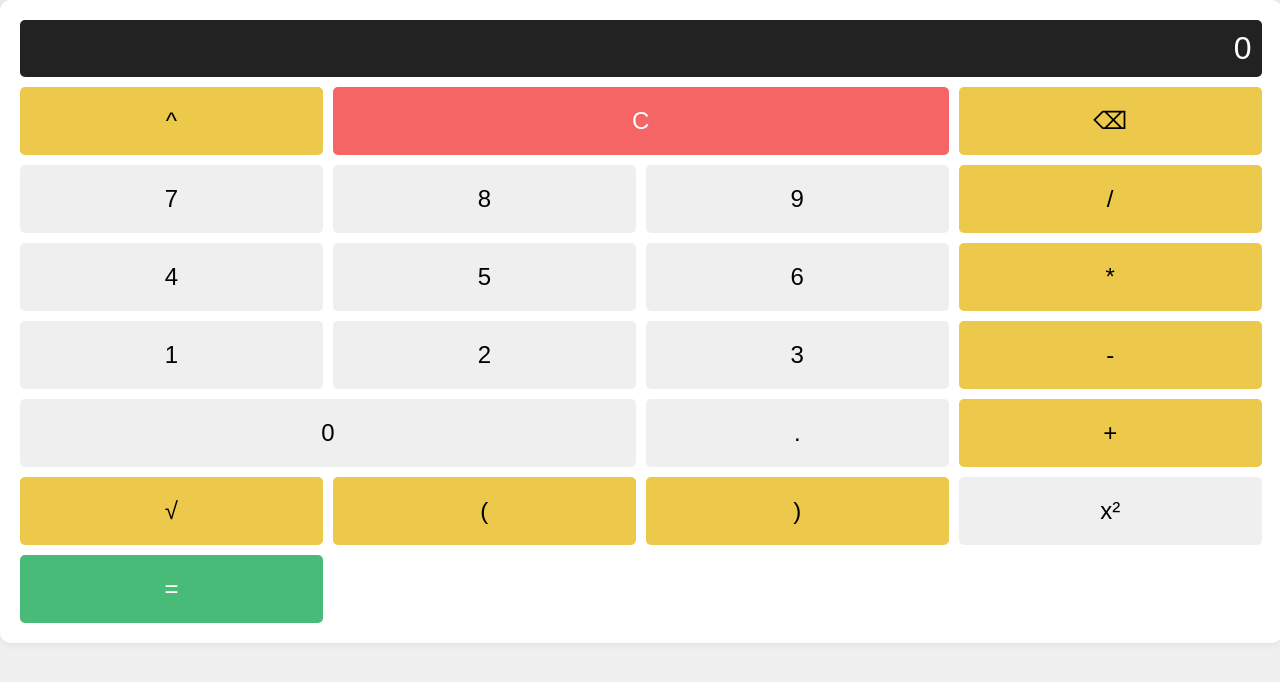
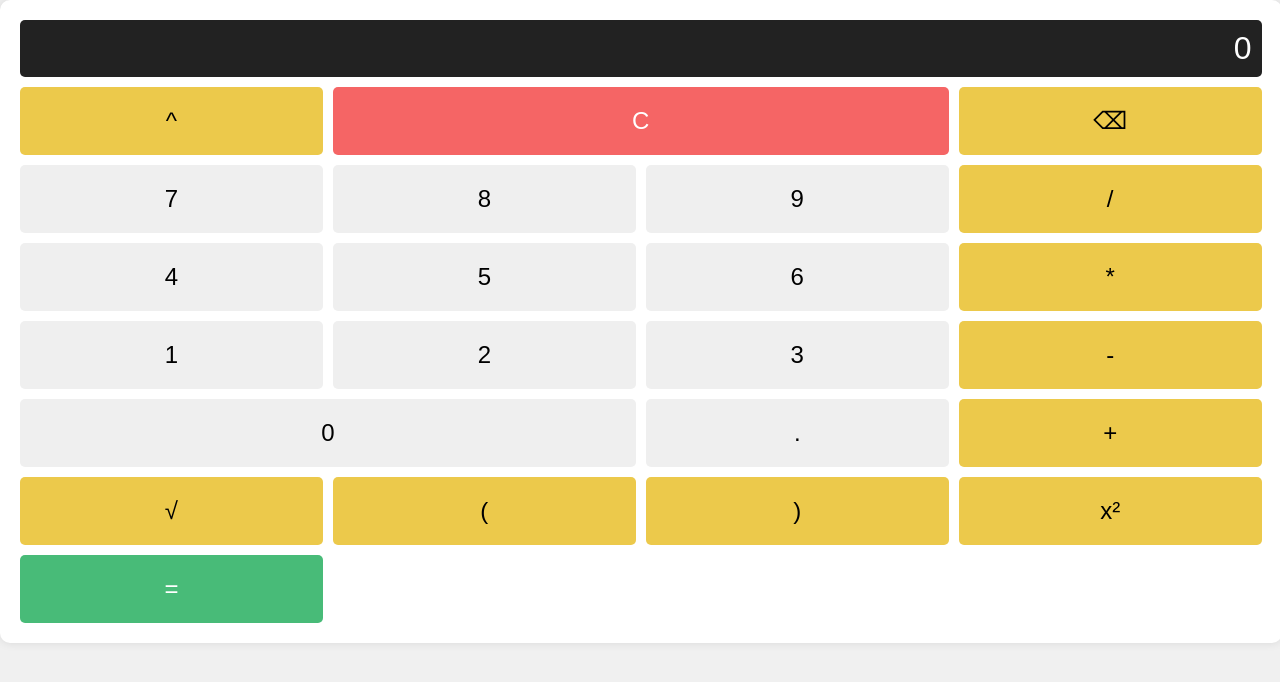
Before and after one commit to Addanine/scicalc, a Flask app: page / in a window 1280 px wide. Shown: the top 682 px of the page. Run offline with Flask 3, Linux system fonts and the light colour scheme.

Commit message:
just a commit that fixes the buttons

```diff
--- a/templates/index.html
+++ b/templates/index.html
@@ -31,7 +31,7 @@
             <button class="button bg-yellow-500" onclick="appendOperator('√')">√</button>
             <button class="button bg-yellow-500" onclick="appendParenthesis('(')">(</button>
             <button class="button bg-yellow-500" onclick="appendParenthesis(')')">)</button>
-            <button class="button operator" onclick="squareInput()">x²</button>
+            <button class="button bg-yellow-500" onclick="squareInput()">x²</button>
             <button class="button bg-green-500" onclick="calculate()">=</button>
         </div>
     </div>
```
